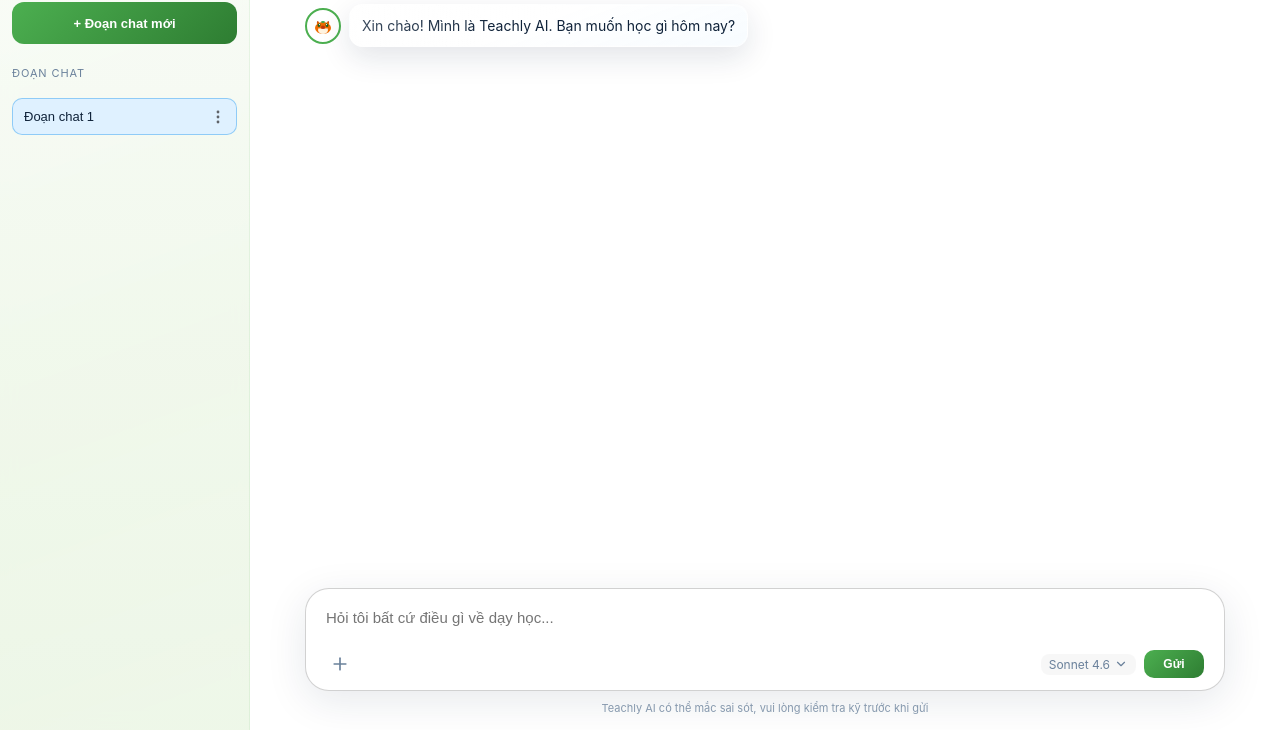
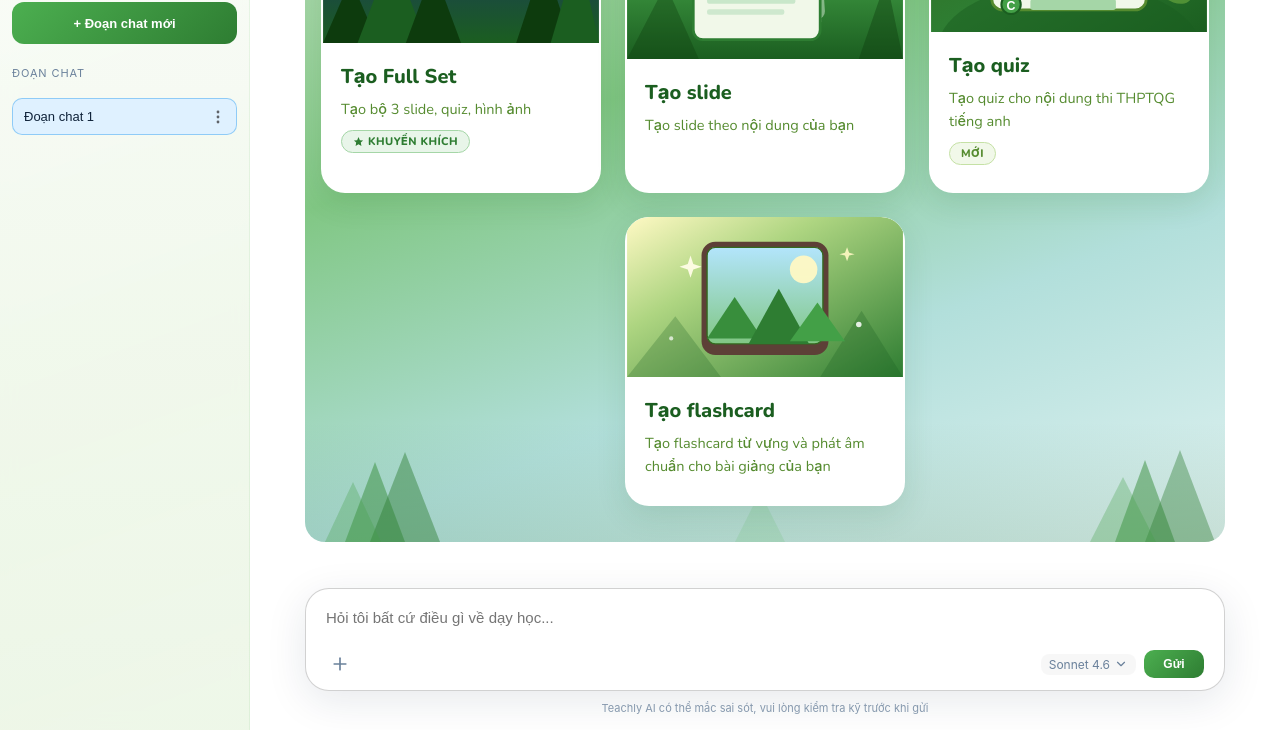
Before and after one commit to giakhanhhii/TeachlyAI, a plain HTML site: page frontend/chatbot_ui.html in a window 1280 px wide. Shown: the part 70-800 px from the top of the page. Drawn offline with nearby package versions, Linux system fonts and the light colour scheme.

Commit message:
add new chat function

```diff
--- /dev/null
+++ b/frontend/css/chatbot-startup-hub.css
@@ -0,0 +1,168 @@
+/* Mirrors `main_hub.html` card grid inside the chat column (embedded). */
+.chat-startup-hub {
+  width: 100%;
+  max-width: 100%;
+  font-family: "Nunito", Inter, "Segoe UI", system-ui, sans-serif;
+}
+
+.chat-startup-hub .forest-page--embedded {
+  min-height: 200px;
+  width: 100%;
+  background: linear-gradient(160deg, #c8e6c9 0%, #a5d6a7 20%, #81c784 40%, #b2dfdb 70%, #e0f2f1 100%);
+  padding: 0 0 28px 0;
+  position: relative;
+  overflow: hidden;
+  border-radius: 20px;
+  transition: box-shadow 0.25s ease;
+}
+
+.chat-startup-hub .forest-page--embedded::before {
+  content: "";
+  position: absolute;
+  bottom: 0;
+  left: 0;
+  right: 0;
+  height: 120px;
+  background: linear-gradient(180deg, transparent, rgba(27, 94, 32, 0.13));
+  pointer-events: none;
+}
+
+.chat-startup-hub .trees-bg {
+  position: absolute;
+  bottom: 0;
+  left: 0;
+  right: 0;
+  pointer-events: none;
+  z-index: 0;
+}
+
+.chat-startup-hub .hero-area {
+  display: flex;
+  flex-direction: column;
+  align-items: center;
+  justify-content: center;
+  margin-top: 28px;
+  position: relative;
+  z-index: 2;
+}
+
+.chat-startup-hub .headline-area {
+  text-align: center;
+  padding-top: 0;
+  width: 100%;
+}
+
+.chat-startup-hub .startup-hub-instruction {
+  font-size: 18px;
+  color: #33691e;
+  font-weight: 600;
+  line-height: 1.35;
+  max-width: 36ch;
+  margin: 0 auto;
+  padding: 0 12px;
+}
+
+.chat-startup-hub .cards-row {
+  display: flex;
+  gap: 24px;
+  justify-content: center;
+  padding: 28px 12px 8px;
+  flex-wrap: wrap;
+  align-items: stretch;
+  position: relative;
+  z-index: 1;
+}
+
+.chat-startup-hub button.card {
+  background: #fff;
+  border-radius: 24px;
+  padding: 0 0 28px 0;
+  width: 280px;
+  flex: 0 1 280px;
+  box-shadow: 0 10px 30px rgba(27, 94, 32, 0.12);
+  overflow: hidden;
+  transition: all 0.25s cubic-bezier(0.175, 0.885, 0.32, 1.275);
+  cursor: pointer;
+  display: block;
+  text-decoration: none;
+  color: inherit;
+  font: inherit;
+  border: none;
+  appearance: none;
+  -webkit-appearance: none;
+  text-align: left;
+  margin: 0;
+}
+
+.chat-startup-hub button.card:hover {
+  transform: translateY(-8px);
+  box-shadow: 0 15px 40px rgba(27, 94, 32, 0.18);
+}
+
+.chat-startup-hub button.card:focus-visible {
+  outline: 2px solid #2e7d32;
+  outline-offset: 3px;
+}
+
+.chat-startup-hub .card-img {
+  width: 100%;
+  height: 160px;
+  object-fit: cover;
+  display: block;
+  border-radius: 24px 24px 0 0;
+  pointer-events: none;
+}
+
+.chat-startup-hub .card-body {
+  padding: 20px 20px 0 20px;
+}
+
+.chat-startup-hub .card-title {
+  font-size: 20px;
+  font-weight: 800;
+  color: #1b5e20;
+  margin-bottom: 8px;
+}
+
+.chat-startup-hub .card-desc {
+  font-size: 14.5px;
+  color: #558b2f;
+  font-weight: 500;
+  line-height: 1.6;
+}
+
+.chat-startup-hub .badge {
+  display: inline-flex;
+  align-items: center;
+  gap: 4px;
+  margin-top: 9px;
+  border-radius: 999px;
+  padding: 3px 11px;
+  font-size: 11px;
+  font-weight: 800;
+  letter-spacing: 0.04em;
+}
+
+.chat-startup-hub .badge-recommend {
+  background: #e8f5e9;
+  color: #2e7d32;
+  border: 1.5px solid #a5d6a7;
+}
+
+.chat-startup-hub .badge-new {
+  background: #f1f8e9;
+  color: #558b2f;
+  border: 1.5px solid #c5e1a5;
+}
+
+/* Full-width row in messages column */
+.msg-row-startup-hub {
+  display: block;
+  width: 100%;
+  max-width: 100%;
+  margin-bottom: 16px;
+}
+
+.msg-row-startup-hub .chat-startup-hub {
+  width: 100%;
+}
--- a/frontend/js/chatbot/chatController.js
+++ b/frontend/js/chatbot/chatController.js
@@ -7,7 +7,7 @@
   getCurrentExperienceState,
   getActiveSessionIndex,
   setActiveSessionIndex,
-  findSessionIndexByExperienceKind,
+  findLatestSessionIndexByExperienceKind,
   getSessionsSnapshot,
   createSession,
   renameSession,
@@ -34,6 +34,7 @@
 import { mountFullSetHubExperience } from "./dom/fullSetHubExperienceView.js";
 import { mountFullSetMixedExperience } from "./dom/fullSetMixedExperienceView.js";
 import { createMessageView } from "./dom/messageView.js";
+import { createStartupHubElement } from "./dom/startupHubCards.js";
 import { renderChatList } from "./dom/chatListView.js";
 
 /** @type {any} */
@@ -680,7 +681,8 @@
         }
         if (action === "rename") {
           const currentSession = getSessionsSnapshot()[idx];
-          const nextTitle = window.prompt("Nhập tên mới cho đoạn chat", currentSession?.title || "");
+          const raw = window.prompt("Nhập tên mới cho đoạn chat", currentSession?.title || "");
+          const nextTitle = typeof raw === "string" ? raw.trim() : "";
           if (nextTitle && renameSession(idx, nextTitle)) {
             saveSessions();
             renderChatListUI();
@@ -750,6 +752,17 @@
   }
 
   /**
+   * @param {ReturnType<typeof getCurrentSession>} session
+   */
+  function canReuseEmptySession(session) {
+    if (!session || typeof session !== "object") return false;
+    if (session.thread_id) return false;
+    const msgs = session.messages;
+    if (!Array.isArray(msgs) || msgs.length > 0) return false;
+    return true;
+  }
+
+  /**
    * @param {"fullset"|"quiz"|"slide"|"flashcard"} flowKind
    */
   function buildNextFlowSessionTitle(flowKind) {
@@ -767,30 +780,72 @@
   }
 
   /**
+   * Fresh-start flow inside the current chat (e.g. startup cards). No URL navigation.
    * @param {"fullset"|"quiz"|"slide"|"flashcard"} flowKind
    */
-  async function handleFlowEntry(flowKind) {
+  async function startFlowInCurrentSession(flowKind) {
     const expKind = flowToExperienceKind(flowKind);
-    const existingIdx = findSessionIndexByExperienceKind(expKind, { excludeIndex: -1 });
-    if (existingIdx >= 0) {
-      const msg = `Bạn đang có 1 ${expKind} chưa xong. Chắc chắn muốn tạo mới?`;
-      const createNew = window.confirm(msg);
-      if (!createNew) {
     persistActiveExperience();
-        setActiveSessionIndex(existingIdx);
+    const current = getCurrentSession();
+    current.title = buildNextFlowSessionTitle(flowKind);
+    setCurrentExperienceState({
+      kind: expKind,
+      meta: { flow: flowKind },
+      progress: null,
+      completed: false,
+    });
     guided = null;
     lastOpenedExperience = null;
     layerView.hide();
     saveSessions();
     renderChatListUI();
+    msgView.clear();
+    const start = computeStartFlow(flowKind);
+    guided = start.guided;
+    await applyEffects(start.effects);
+    saveSessions();
+    renderLoadMoreControl();
+    const cur = getCurrentSession();
+    threadLabel.textContent = cur?.thread_id ? `Thread: ${cur.thread_id}` : "";
+  }
+
+  /**
+   * Entry from Main Hub (`?flow=`): resume latest session for that experience, or start new flow.
+   * @param {"fullset"|"quiz"|"slide"|"flashcard"} flowKind
+   */
+  async function handleFlowEntry(flowKind) {
+    const expKind = flowToExperienceKind(flowKind);
+    const latestIdx = findLatestSessionIndexByExperienceKind(expKind);
+    if (latestIdx >= 0) {
+      persistActiveExperience();
+      setActiveSessionIndex(latestIdx);
+      guided = null;
+      lastOpenedExperience = null;
+      layerView.hide();
+      saveSessions();
+      renderChatListUI();
+      try {
+        await ensureSessionMessagesLoaded();
+      } catch {
+        // Keep local cache if remote loading fails.
+      }
       renderMessages();
       await restoreCurrentSessionExperience();
       history.replaceState({}, "", "chatbot_ui.html");
       return;
     }
-    }
 
     persistActiveExperience();
+    const cur = getCurrentSession();
+    if (canReuseEmptySession(cur)) {
+      cur.title = buildNextFlowSessionTitle(flowKind);
+      setCurrentExperienceState({
+        kind: expKind,
+        meta: { flow: flowKind },
+        progress: null,
+        completed: false,
+      });
+    } else {
       createSession({
         title: buildNextFlowSessionTitle(flowKind),
         experienceState: {
@@ -800,15 +855,25 @@
           completed: false,
         },
       });
+    }
     guided = null;
     lastOpenedExperience = null;
     layerView.hide();
     saveSessions();
     renderChatListUI();
-    renderMessages();
+    try {
+      await ensureSessionMessagesLoaded();
+    } catch {
+      // Keep local cache if remote loading fails.
+    }
+    msgView.clear();
     const start = computeStartFlow(flowKind);
     guided = start.guided;
     await applyEffects(start.effects);
+    saveSessions();
+    renderLoadMoreControl();
+    const after = getCurrentSession();
+    threadLabel.textContent = after?.thread_id ? `Thread: ${after.thread_id}` : "";
     history.replaceState({}, "", "chatbot_ui.html");
   }
 
@@ -887,15 +952,21 @@
 
   function renderMessages() {
     msgView.clear();
+    ensureSessions();
     const current = getCurrentSession();
-    if (!current || !Array.isArray(current.messages)) {
-      ensureSessions();
+    if (!current) {
       saveSessions();
       return;
     }
+    if (!Array.isArray(current.messages)) {
+      current.messages = [];
+      saveSessions();
+    }
     if (!current.messages.length) {
-      const welcome = "Xin chào! Mình là Teachly AI. Bạn muốn học gì hôm nay?";
-      msgView.addMessage("bot", welcome);
+      const hub = createStartupHubElement((fk) => {
+        void startFlowInCurrentSession(fk);
+      });
+      msgView.appendStartupHub(hub);
     } else {
       current.messages.forEach((m) => {
         if (m.role === "bot" && (m.cardType || (m.actions && m.actions.length) || m.resumeDock)) {
--- a/frontend/js/chatbot/dom/messageView.js
+++ b/frontend/js/chatbot/dom/messageView.js
@@ -261,5 +261,16 @@
     messagesInnerEl.innerHTML = "";
   }
 
-  return { addMessage, disableActionButtons, addThinkingBubble, streamBotReply, clear };
+  /**
+   * @param {HTMLElement} hubRoot
+   */
+  function appendStartupHub(hubRoot) {
+    const row = document.createElement("div");
+    row.className = "msg-row msg-row-startup-hub";
+    row.appendChild(hubRoot);
+    messagesInnerEl.appendChild(row);
+    messagesEl.scrollTop = messagesEl.scrollHeight;
+  }
+
+  return { addMessage, disableActionButtons, addThinkingBubble, streamBotReply, clear, appendStartupHub };
 }
--- /dev/null
+++ b/frontend/js/chatbot/dom/startupHubCards.js
@@ -0,0 +1,161 @@
+/**
+ * Main Hub card grid for empty chat — mirrors `frontend/main_hub.html` structure & SVGs.
+ * @param {(flow: "fullset"|"quiz"|"slide"|"flashcard") => void} onPick
+ */
+export function createStartupHubElement(onPick) {
+  const wrap = document.createElement("div");
+  wrap.className = "chat-startup-hub";
+  wrap.innerHTML = `
+  <div class="forest-page forest-page--embedded">
+    <svg class="trees-bg" viewBox="0 0 900 120" xmlns="http://www.w3.org/2000/svg" style="width:100%;height:120px;" aria-hidden="true">
+      <polygon points="30,120 60,40 90,120" fill="#388e3c" opacity="0.5" />
+      <polygon points="55,120 90,30 125,120" fill="#2e7d32" opacity="0.45" />
+      <polygon points="10,120 38,60 66,120" fill="#43a047" opacity="0.3" />
+      <polygon points="800,120 830,38 860,120" fill="#388e3c" opacity="0.5" />
+      <polygon points="830,120 865,28 900,120" fill="#2e7d32" opacity="0.4" />
+      <polygon points="775,120 808,55 841,120" fill="#43a047" opacity="0.3" />
+      <polygon points="420,120 445,70 470,120" fill="#66bb6a" opacity="0.18" />
+    </svg>
+    <div class="hero-area">
+      <div class="headline-area">
+        <p class="startup-hub-instruction">Bạn muốn tạo mới thẻ nào, chọn 1 thẻ để tạo mới</p>
+      </div>
+    </div>
+    <div class="cards-row">
+      <button type="button" class="card" data-flow="fullset" aria-label="Tạo Full Set">
+        <svg class="card-img" viewBox="0 0 200 116" xmlns="http://www.w3.org/2000/svg" aria-hidden="true">
+          <defs>
+            <linearGradient id="startupForestGrad1" x1="0" y1="0" x2="0" y2="1">
+              <stop offset="0%" stop-color="#1a237e" />
+              <stop offset="100%" stop-color="#1b5e20" />
+            </linearGradient>
+          </defs>
+          <rect width="200" height="116" fill="url(#startupForestGrad1)" />
+          <circle cx="155" cy="30" r="18" fill="#fff9c4" opacity="0.9" />
+          <circle cx="163" cy="25" r="13" fill="#1a237e" />
+          <polygon points="0,116 20,70 40,116" fill="#0d3b0d" />
+          <polygon points="25,116 50,50 75,116" fill="#1b5e20" />
+          <polygon points="60,116 80,62 100,116" fill="#0d3b0d" />
+          <polygon points="140,116 160,55 180,116" fill="#0d3b0d" />
+          <polygon points="165,116 185,48 200,116" fill="#1b5e20" />
+          <circle cx="40" cy="20" r="1.5" fill="#fff" opacity="0.8" />
+          <circle cx="80" cy="15" r="1.5" fill="#fff" opacity="0.7" />
+          <circle cx="120" cy="22" r="1" fill="#fff" opacity="0.9" />
+          <circle cx="60" cy="35" r="1" fill="#fff" opacity="0.6" />
+          <path d="M98 55 L100 47 L102 55 L110 57 L102 59 L100 67 L98 59 L90 57 Z" fill="#fff9c4" opacity="0.9" />
+        </svg>
+        <div class="card-body">
+          <div class="card-title">Tạo Full Set</div>
+          <div class="card-desc">Tạo bộ 3 slide, quiz, hình ảnh</div>
+          <div class="badge badge-recommend">
+            <svg width="11" height="11" viewBox="0 0 12 12" aria-hidden="true">
+              <polygon points="6,1 7.5,4.5 11,4.8 8.5,7.2 9.2,11 6,9 2.8,11 3.5,7.2 1,4.8 4.5,4.5" fill="#2e7d32" />
+            </svg>
+            KHUYẾN KHÍCH
+          </div>
+        </div>
+      </button>
+      <button type="button" class="card" data-flow="slide" aria-label="Tạo slide">
+        <svg class="card-img" viewBox="0 0 200 116" xmlns="http://www.w3.org/2000/svg" aria-hidden="true">
+          <defs>
+            <linearGradient id="startupForestGrad2" x1="0" y1="0" x2="0" y2="1">
+              <stop offset="0%" stop-color="#a5d6a7" />
+              <stop offset="55%" stop-color="#388e3c" />
+              <stop offset="100%" stop-color="#1b5e20" />
+            </linearGradient>
+          </defs>
+          <rect width="200" height="116" fill="url(#startupForestGrad2)" />
+          <polygon points="0,116 28,62 52,116" fill="#0d3b0d" opacity="0.35" />
+          <polygon points="168,116 188,58 200,116" fill="#0d3b0d" opacity="0.4" />
+          <rect x="58" y="34" width="84" height="56" rx="6" fill="#e8f5e9" opacity="0.45" transform="rotate(-4 100 62)" />
+          <rect x="52" y="38" width="88" height="58" rx="6" fill="#fff" opacity="0.55" transform="rotate(-2 96 67)" />
+          <rect x="48" y="42" width="92" height="60" rx="7" fill="#f1f8e9" stroke="#2e7d32" stroke-width="2" />
+          <rect x="58" y="52" width="48" height="6" rx="2" fill="#81c784" opacity="0.85" />
+          <rect x="58" y="64" width="72" height="4" rx="1.5" fill="#a5d6a7" opacity="0.9" />
+          <rect x="58" y="72" width="64" height="4" rx="1.5" fill="#c8e6c9" opacity="0.95" />
+          <rect x="58" y="80" width="56" height="4" rx="1.5" fill="#c8e6c9" opacity="0.85" />
+          <ellipse cx="175" cy="22" rx="14" ry="9" fill="#66bb6a" transform="rotate(25 175 22)" opacity="0.7" />
+        </svg>
+        <div class="card-body">
+          <div class="card-title">Tạo slide</div>
+          <div class="card-desc">Tạo slide theo nội dung của bạn</div>
+        </div>
+      </button>
+      <button type="button" class="card" data-flow="quiz" aria-label="Tạo quiz">
+        <svg class="card-img" viewBox="0 0 200 116" xmlns="http://www.w3.org/2000/svg" aria-hidden="true">
+          <defs>
+            <linearGradient id="startupForestGrad3" x1="0" y1="0" x2="1" y2="1">
+              <stop offset="0%" stop-color="#33691e" />
+              <stop offset="50%" stop-color="#2e7d32" />
+              <stop offset="100%" stop-color="#1b5e20" />
+            </linearGradient>
+          </defs>
+          <rect width="200" height="116" fill="url(#startupForestGrad3)" />
+          <ellipse cx="100" cy="128" rx="95" ry="48" fill="#1b5e20" opacity="0.5" />
+          <rect x="44" y="22" width="112" height="78" rx="8" fill="#f1f8e9" stroke="#558b2f" stroke-width="2" />
+          <text x="100" y="44" font-size="13" font-weight="800" text-anchor="middle" fill="#33691e" font-family="Nunito, sans-serif">?</text>
+          <line x1="54" y1="52" x2="146" y2="52" stroke="#a5d6a7" stroke-width="2" stroke-linecap="round" />
+          <circle cx="58" cy="64" r="7" fill="#e8f5e9" stroke="#43a047" stroke-width="1.5" />
+          <text x="58" y="68" font-size="9" font-weight="800" text-anchor="middle" fill="#2e7d32" font-family="sans-serif">A</text>
+          <rect x="72" y="60" width="66" height="8" rx="2" fill="#c8e6c9" />
+          <circle cx="58" cy="80" r="7" fill="#e8f5e9" stroke="#43a047" stroke-width="1.5" />
+          <text x="58" y="84" font-size="9" font-weight="800" text-anchor="middle" fill="#2e7d32" font-family="sans-serif">B</text>
+          <rect x="72" y="76" width="58" height="8" rx="2" fill="#c8e6c9" />
+          <circle cx="58" cy="96" r="7" fill="#43a047" stroke="#1b5e20" stroke-width="1.5" />
+          <text x="58" y="100" font-size="9" font-weight="800" text-anchor="middle" fill="#fff" font-family="sans-serif">C</text>
+          <rect x="72" y="92" width="62" height="8" rx="2" fill="#a5d6a7" />
+          <ellipse cx="24" cy="28" rx="12" ry="7" fill="#66bb6a" transform="rotate(-35 24 28)" opacity="0.5" />
+          <ellipse cx="178" cy="88" rx="11" ry="7" fill="#8bc34a" transform="rotate(20 178 88)" opacity="0.45" />
+        </svg>
+        <div class="card-body">
+          <div class="card-title">Tạo quiz</div>
+          <div class="card-desc">Tạo quiz cho nội dung thi THPTQG tiếng anh</div>
+          <div class="badge badge-new">MỚI</div>
+        </div>
+      </button>
+      <button type="button" class="card" data-flow="flashcard" aria-label="Tạo flashcard">
+        <svg class="card-img" viewBox="0 0 200 116" xmlns="http://www.w3.org/2000/svg" aria-hidden="true">
+          <defs>
+            <linearGradient id="startupForestGrad4" x1="0" y1="0" x2="1" y2="1">
+              <stop offset="0%" stop-color="#fff9c4" />
+              <stop offset="35%" stop-color="#aed581" />
+              <stop offset="100%" stop-color="#2e7d32" />
+            </linearGradient>
+            <linearGradient id="startupFrameSky" x1="0" y1="0" x2="0" y2="1">
+              <stop offset="0%" stop-color="#b3e5fc" />
+              <stop offset="100%" stop-color="#81c784" />
+            </linearGradient>
+          </defs>
+          <rect width="200" height="116" fill="url(#startupForestGrad4)" />
+          <polygon points="0,116 35,72 68,116" fill="#1b5e20" opacity="0.25" />
+          <polygon points="140,116 170,68 200,116" fill="#1b5e20" opacity="0.28" />
+          <rect x="54" y="18" width="92" height="82" rx="10" fill="#5d4037" />
+          <rect x="58" y="22" width="84" height="70" rx="6" fill="url(#startupFrameSky)" stroke="#33691e" stroke-width="1" />
+          <polygon points="58,88 78,58 98,88" fill="#388e3c" />
+          <polygon points="88,92 110,52 132,92" fill="#2e7d32" />
+          <polygon points="118,90 138,62 158,90" fill="#43a047" />
+          <circle cx="128" cy="38" r="10" fill="#fff9c4" opacity="0.95" />
+          <path d="M44 34 L46 28 L48 34 L54 36 L48 38 L46 44 L44 38 L38 36 Z" fill="#fffde7" opacity="0.95" />
+          <path d="M158 26 L159.5 22 L161 26 L165 27 L161 28 L159.5 32 L158 28 L154 27 Z" fill="#fff9c4" opacity="0.9" />
+          <circle cx="168" cy="78" r="2" fill="#fff" opacity="0.85" />
+          <circle cx="32" cy="88" r="1.5" fill="#fff" opacity="0.7" />
+        </svg>
+        <div class="card-body">
+          <div class="card-title">Tạo flashcard</div>
+          <div class="card-desc">Tạo flashcard từ vựng và phát âm chuẩn cho bài giảng của bạn</div>
+        </div>
+      </button>
+    </div>
+  </div>`;
+
+  wrap.querySelectorAll(".card[data-flow]").forEach((btn) => {
+    btn.addEventListener("click", () => {
+      const flow = /** @type {string} */ (btn.getAttribute("data-flow") || "");
+      if (flow === "fullset" || flow === "quiz" || flow === "slide" || flow === "flashcard") {
+        onPick(flow);
+      }
+    });
+  });
+
+  return wrap;
+}
```
Also changed, not shown: frontend/chatbot_ui.html (+2 -0 lines), frontend/css/chatbot-sidebar.css (+22 -0 lines), frontend/js/chatbot/dom/chatListView.js (+18 -1 lines), frontend/js/chatbot/sessionStore.js (+15 -0 lines). Lines whose indentation alone changed are shown as unchanged.
